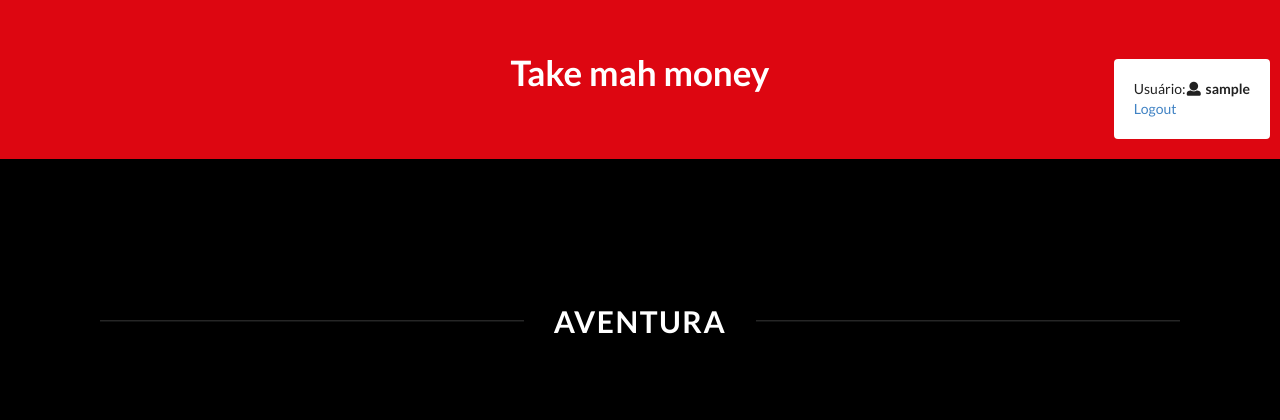
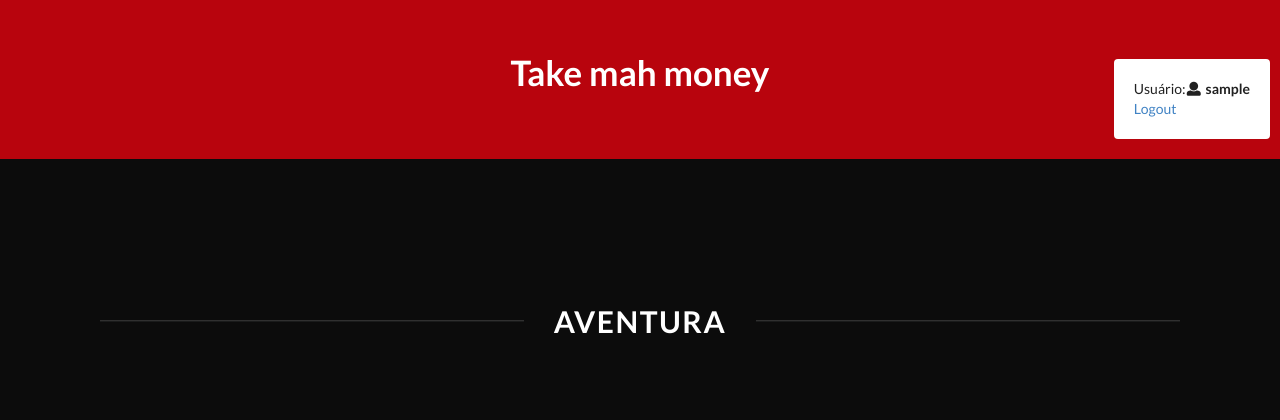
Before and after one commit to IsaqueSantosSilva/Web-Projeto, a PHP site: page /mainpage/index.php in a window 1280 px wide. Shown: the top 420 px of the page. Run offline with PHP 8.4, Linux system fonts and the light colour scheme; the visitor is signed in with stand-in values (Sample User, id 1); some libraries are stand-ins or nearby versions.

Commit message:
Update mainstore.css

```diff
--- a/css/mainstore.css
+++ b/css/mainstore.css
@@ -1,45 +1,37 @@
 html{
 	scroll-behavior: smooth;
 }
-
 body{
-	background-color: #000000;
+	background-color: #0c0c0c;
 	margin: 0;
 	height: auto;
 }
-
 .sticky{
 	position: fixed;
 	top: 0;
 	width: 100%;
-	background-color: #dd0611;
+	/* background-image: linear-gradient(to right, #790202 , #000000); */
+	background-color: #b8040d;
 	z-index: 999;
 }
-
-
 .sticky h1{
 	text-align: center;
 	padding: 50px;
 	color: white;
 	font-size: 35px;
 }
-
 .hidden-content{
 	display: block;
 	margin: 300px;
 }
-
 section .ui.cards .card{
 	margin: 0 auto;
 }
-
 .ui.horizontal.divider{
 	font-size: 30px;
 	margin: 100px;
 	text-align: center;
-
 }
-
 .login-data{
 	float: right;
 	padding: 20px;
@@ -50,7 +42,6 @@ section .ui.cards .card{
 	margin-top: -100px;
 	border-radius: 4px;
 }
-
 /* BOTAO DE TOPO */
 .paraotopo{
 	border-radius: 50px 50px 50px;
```
